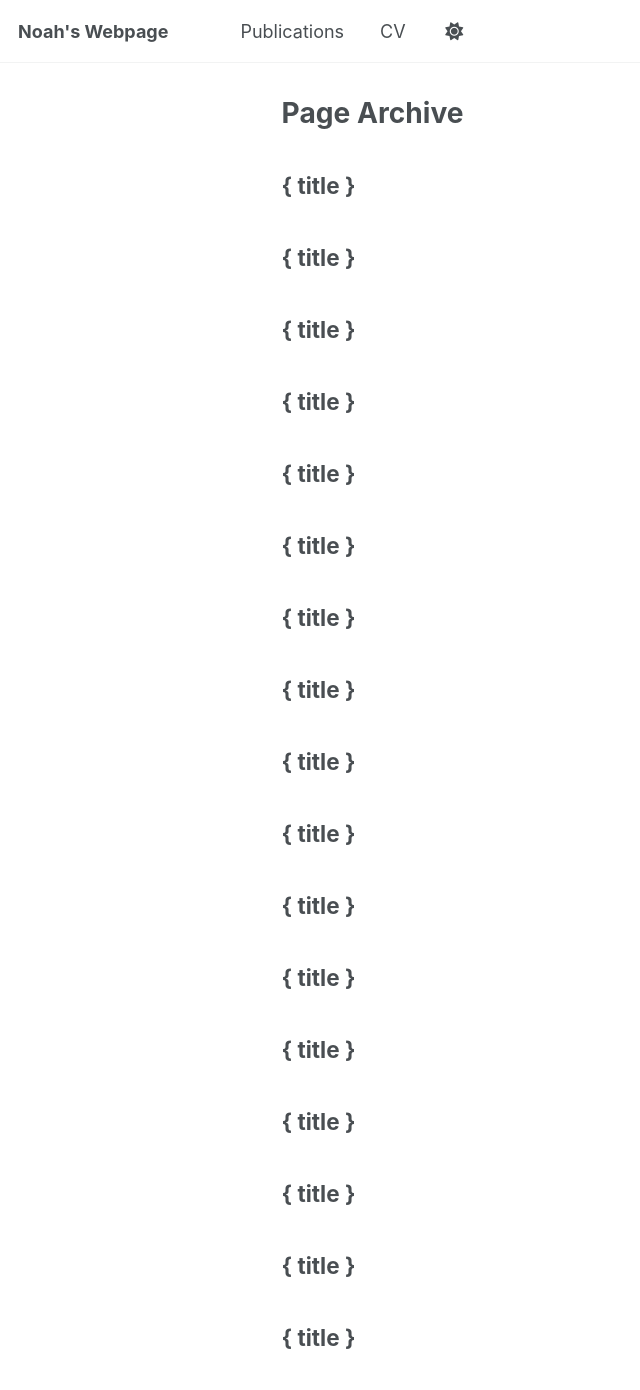
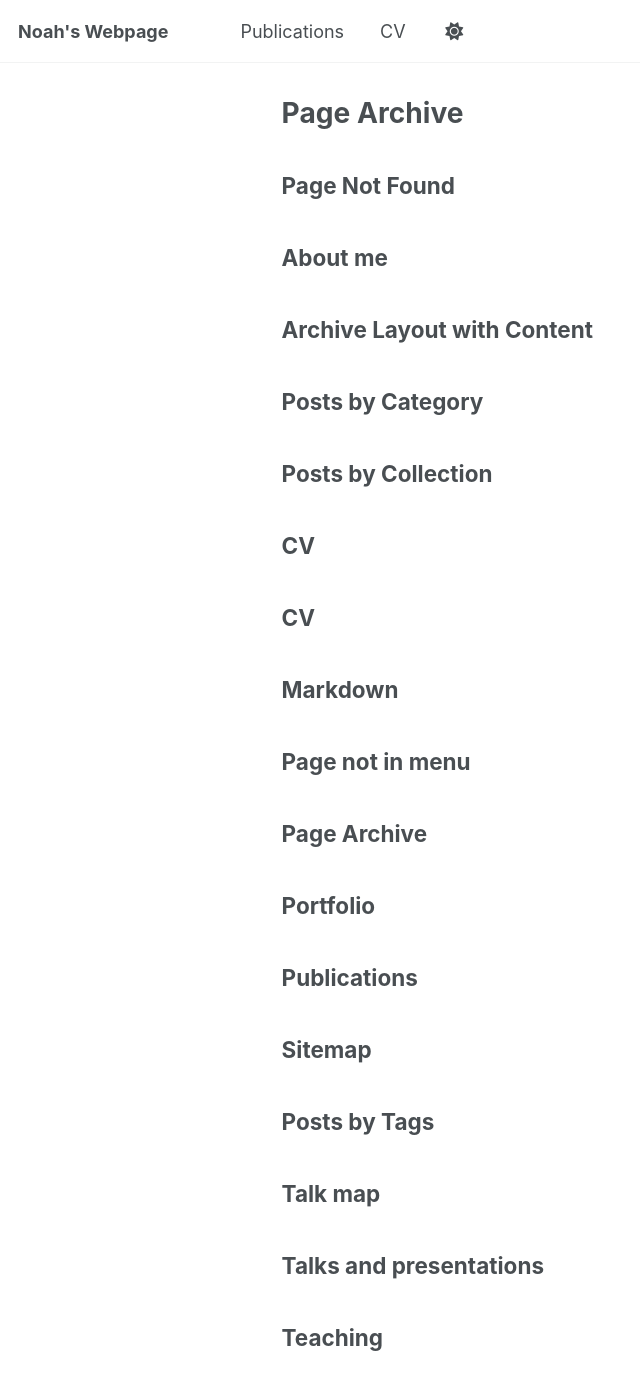
Before and after one commit to NoahBeelders/noahbeelders.github.io, a Jekyll site: the page built from _pages/page-archive.html, in a window 1280 px wide and 1400 px high. Shown: the top 1390 px of the window, without its empty margins (0-640 px from the left). Built offline with Jekyll 4.4.1, drawn with Linux system fonts in a browser that asks for light colours; some of the changed text lies outside the part shown.

Commit message:
Update archive-single.html

```diff
--- a/_includes/archive-single.html
+++ b/_includes/archive-single.html
@@ -38,9 +38,9 @@
 
     <h2 class="archive__item-title" itemprop="headline">
       {% if post.link %}
-        { title } <!--<a href="{{ base_path }}{{ post.url }}" rel="permalink"><i class="fa fa-link" aria-hidden="true" title="permalink"></i><span class="sr-only">Permalink</span></a> -->
+        {{ title }} <!--<a href="{{ base_path }}{{ post.url }}" rel="permalink"><i class="fa fa-link" aria-hidden="true" title="permalink"></i><span class="sr-only">Permalink</span></a> -->
       {% else %}
-        { title }
+        {{ title }}
       {% endif %}
     </h2>
 
```
